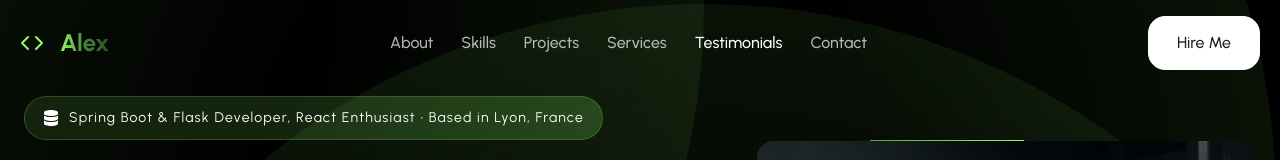
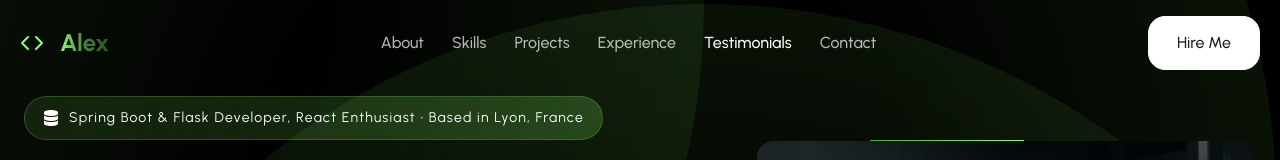
Before and after one commit to alexbalak21/Portfolio, a React app: page / in a window 1280 px wide. Shown: the top 160 px of the page. Built offline with nearby package versions, Linux system fonts and the light colour scheme; the HTML template or start-up script is replaced by a standard one.

Commit message:
Navigation data implemented

```diff
--- a/src/components/layout/Navbar.tsx
+++ b/src/components/layout/Navbar.tsx
@@ -1,8 +1,9 @@
 import React, { useState, useEffect } from 'react';
 import { Code, Menu, X } from 'lucide-react';
-import { NAV_LINKS, PERSONAL_INFO } from '@utils/constants.en';
+import {PERSONAL_INFO } from '@utils/constants.en';
 import { useScrollSpy, scrollToSection } from '@hooks/useScrollSpy';
 import { SECTION_OFFSETS } from '@utils/offsets';
+import { NAV_LINKS } from '@data/english/navigation.en';
 
 const Navbar: React.FC = () => {
   const [isMenuOpen, setIsMenuOpen] = useState<boolean>(false);
--- a/src/data/english/navigation.en.ts
+++ b/src/data/english/navigation.en.ts
@@ -4,7 +4,7 @@ export const NAV_LINKS: NavLink[] = [
   { id: 'about', label: 'About' },
   { id: 'skills', label: 'Skills' },
   { id: 'projects', label: 'Projects' },
-  { id: 'services', label: 'Services' },
+  { id: 'experience', label: 'Experience' },
   { id: 'testimonials', label: 'Testimonials' },
   { id: 'contact', label: 'Contact' }
 ];
```
